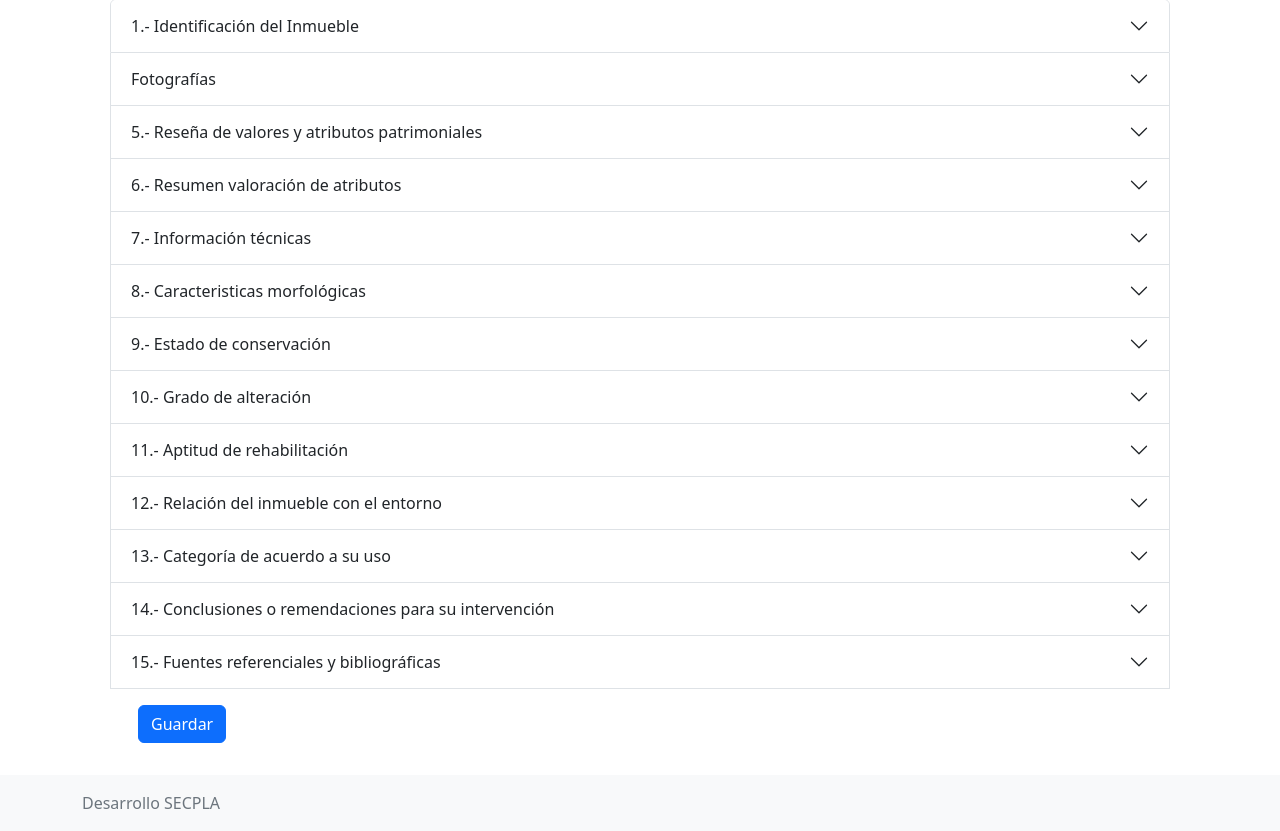
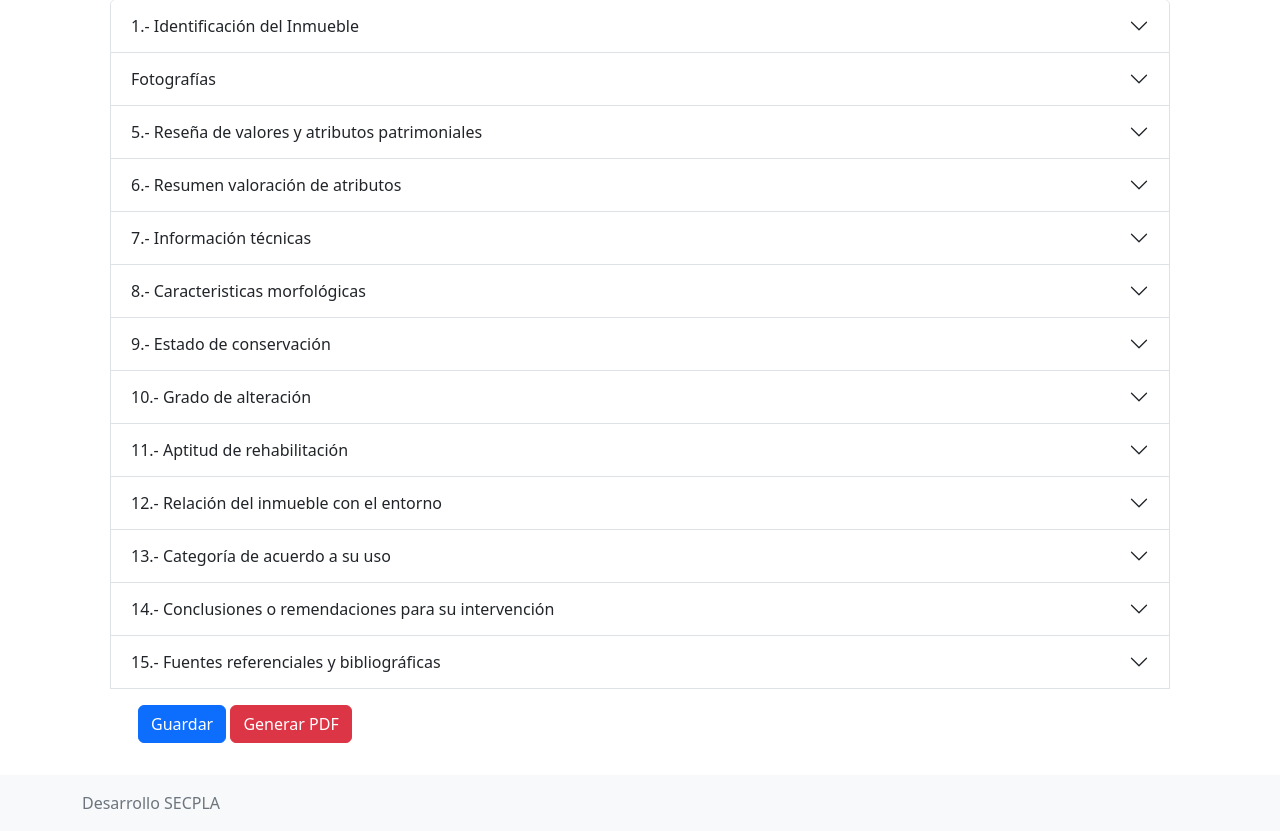
Before and after one commit to ezequiellagos/munivalpo_ficha, a Django app: page /ficha/editar_ficha/1 in a window 1280 px wide. Shown: the part 191-1022 px from the top of the page. Run offline with Django 3.2, Linux system fonts and the light colour scheme; a user stored in the database is signed in; tables that the repository leaves empty hold one stand-in row (values such as "Sample post"); grey boxes marked "Sample" are stand-in pictures; some libraries are stand-ins or nearby versions.

Commit message:
Update editar_ficha.html

```diff
--- a/ficha/templates/ficha/editar_ficha.html
+++ b/ficha/templates/ficha/editar_ficha.html
@@ -1498,6 +1498,7 @@
                     <div class="row m-3">
                         <div class="col-12">
                             <button type="submit" class="btn btn-primary">Guardar</button>
+                            <a href="{% url 'exportar_pdf' identificacion_inmueble.id_plano %}" target="_blank" class="btn btn-danger">Generar PDF</a>
                         </div>
                     </div>
 
```
